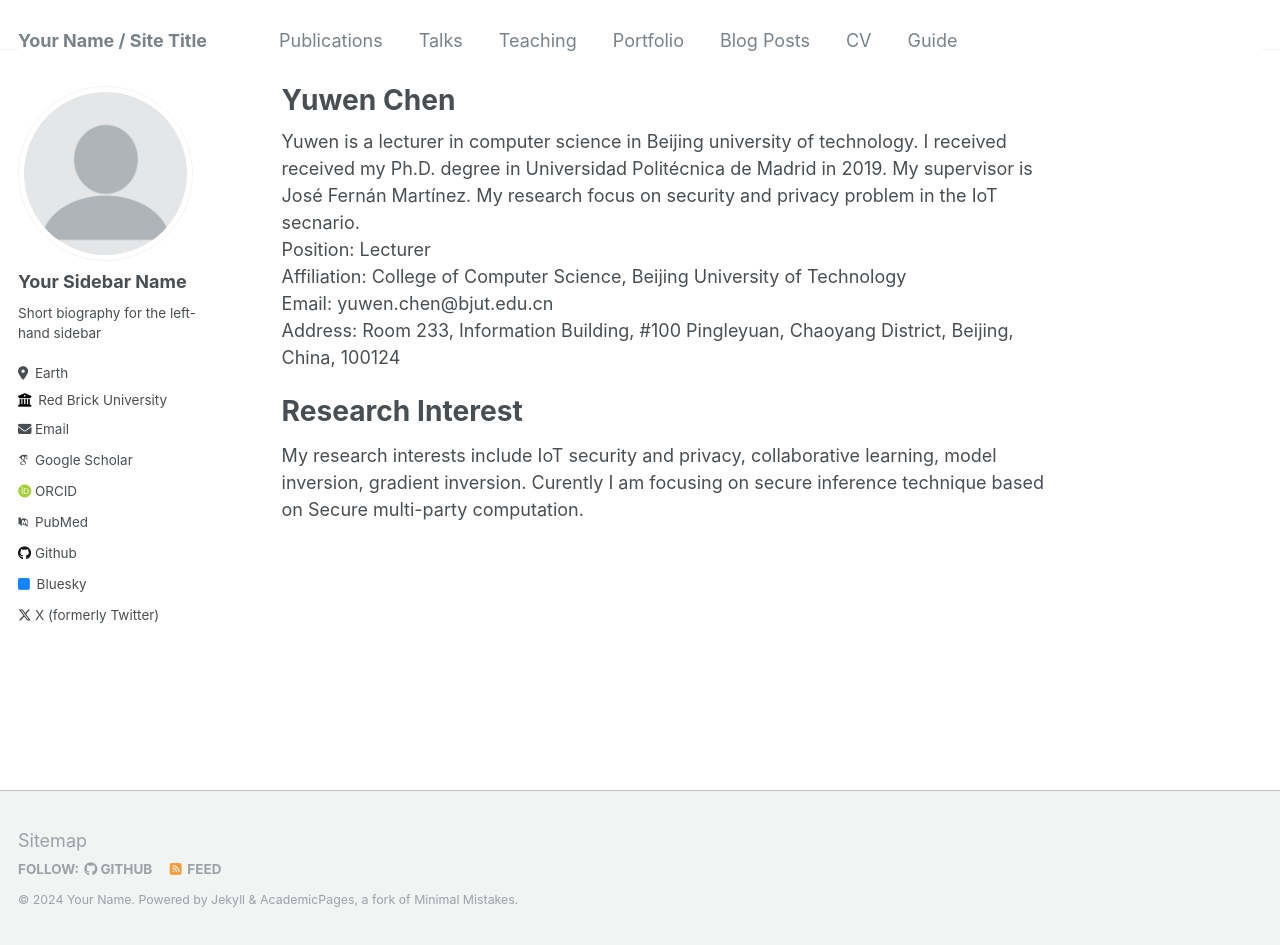
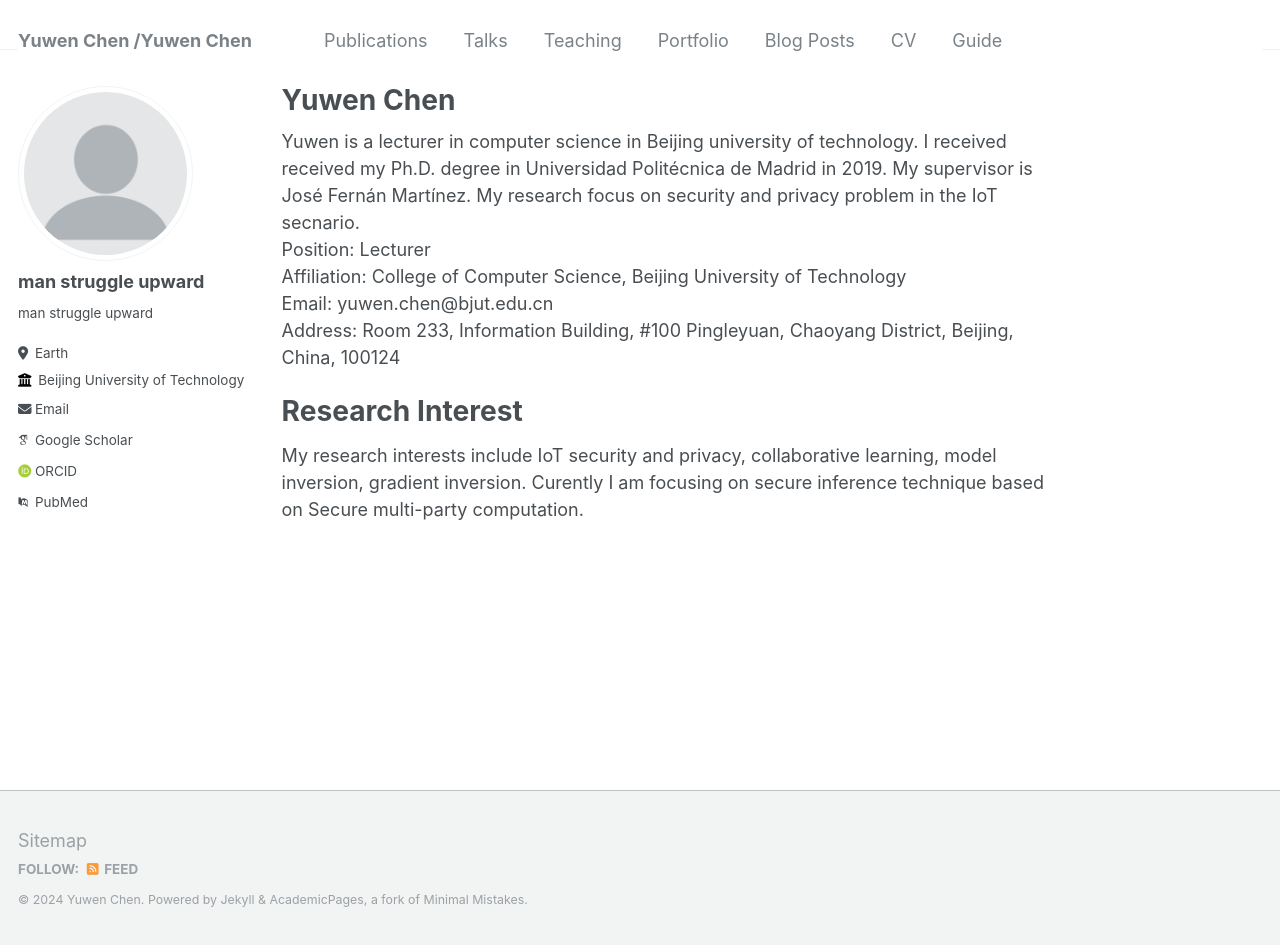
Before and after one commit to SevenBruce/sevenbruce.github.io, a Jekyll site: the page built from _pages/about.md, in a window 1280 px wide and 945 px high. Built offline with Jekyll 4.4.1, drawn with Linux system fonts in a browser that asks for light colours; some web fonts are replaced.

Commit message:
Update _config.yml

```diff
--- a/_config.yml
+++ b/_config.yml
@@ -8,13 +8,13 @@
 
 # Basic Site Settings
 locale                   : "en-US"
-title                    : "Your Name / Site Title"
+title                    : "Yuwen Chen /Yuwen Chen"
 title_separator          : "-"
-name                     : &name "Your Name"
+name                     : &name "Yuwen Chen"
 description              : &description "man struggle upward"
 url                      : https://sevenbruce.github.io # the base hostname & protocol for your site e.g. "https://mmistakes.github.io"
 baseurl                  : "" # the subpath of your site, e.g. "/blog"
-repository               : "sevenbruce/sevenbruce.github.io"
+repository               : "SevenBruce/sevenbruce.github.io"
 
 # Site Author - The following control what appear as part of the author content on the side bar.
 #               If a field is blank the icon and link will not appear, otherwise it will be shown.
@@ -22,13 +22,13 @@ repository               : "sevenbruce/sevenbruce.github.io"
 author:
   # Biographic information
   avatar           : "profile.png"
-  name             : "Your Sidebar Name"
+  name             : "man struggle upward"
   pronouns         : # example: "she/her"
-  bio              : "Short biography for the left-hand sidebar"
+  bio              : "man struggle upward"
   location         : "Earth"
-  employer         : "Red Brick University"
+  employer         : "Beijing University of Technology"
   uri              : # URL
-  email            : "none@example.org"
+  email            : "yuwen.chen@bjut.edu.cn"
 
   # Academic websites
   arxiv            : # URL - Update with the correct link to your profile
@@ -42,12 +42,12 @@ author:
   bitbucket        : # Username - Update with your username on the site
   codepen          : # Username
   dribbble         : # Username
-  github           : "academicpages"
+  # github           : "academicpages"
   kaggle           : # Username
-  stackoverflow    : # User number or user number and name (i.e., use "1" or "1/jeff-atwood")
+  # stackoverflow    : # User number or user number and name (i.e., use "1" or "1/jeff-atwood")
 
   # Social media
-  bluesky          : "bsky.app" # Replace this with you Bluesky username
+  # bluesky          : "bsky.app" # Replace this with you Bluesky username
   facebook         : # Username
   flickr           : # Username
   foursquare       : # Username
@@ -64,7 +64,7 @@ author:
   steam            : # Username
   telegram         : # URL
   tumblr           : # Username
-  twitter          : "UniofOxford"  # Replace this with your X / Twitter handle
+  # twitter          : "UniofOxford"  # Replace this with your X / Twitter handle
   vine             : # Username
   weibo            : # Username
   wikipedia        : # Username
```
